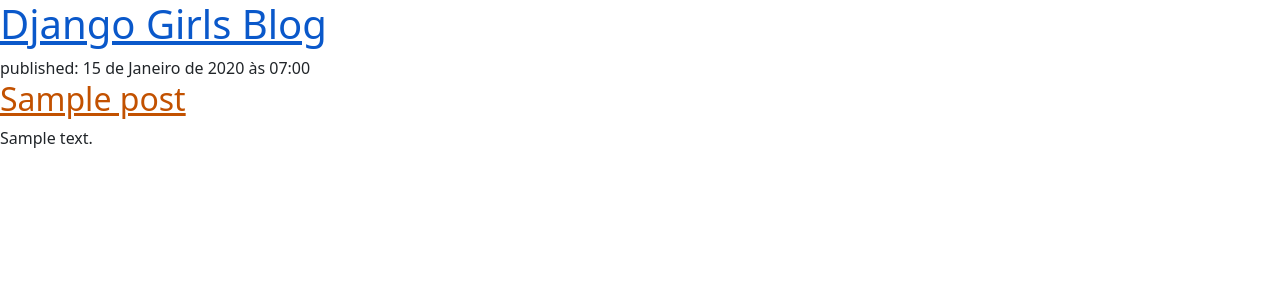
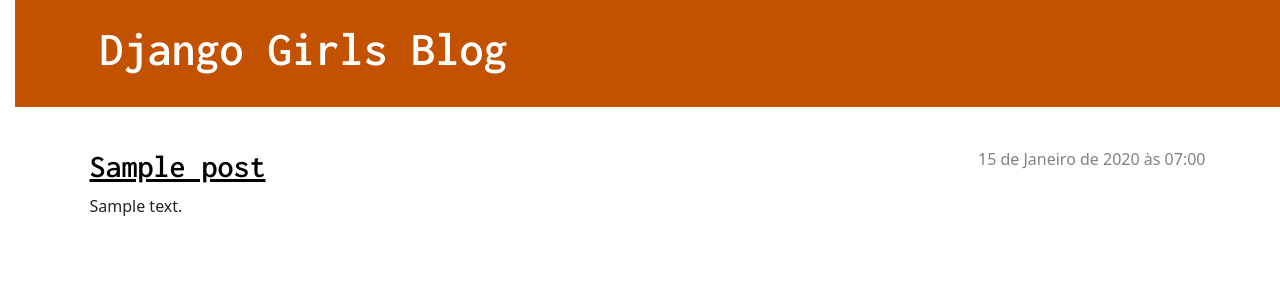
Before and after one commit to AruGarcia/my-first-blog-2.0, a Django app: page / in a window 1280 px wide. Shown: the top 300 px of the page. Run offline with Django 4.2, Linux system fonts and the light colour scheme; tables that the repository leaves empty hold one stand-in row (values such as "Sample post").

Commit message:
ADD new fonts e edit css.

```diff
--- a/mysite/blog/static/css/blog.css
+++ b/mysite/blog/static/css/blog.css
@@ -1,3 +1,79 @@
 h1 a, h2 a {
     color: #C25100;
+    font-family: 'Inconsolata', monospace;
 }
+
+body {
+    padding-left: 15px;
+}
+
+.page-header {
+    background-color: #C25100;
+    margin-top: 0;
+    margin-bottom: 40px;
+    padding: 20px 20px 20px 40px;
+}
+
+.page-header h1,
+.page-header h1 a,
+.page-header h1 a:visited,
+.page-header h1 a:active {
+    color: #ffffff;
+    font-size: 36pt;
+    text-decoration: none;
+}
+
+h1,
+h2,
+h3,
+h4 {
+    font-family: 'Lobster', cursive;
+}
+
+.date {
+    color: #828282;
+}
+
+.save {
+    float: right;
+}
+
+.post-form textarea,
+.post-form input {
+    width: 100%;
+}
+
+.top-menu,
+.top-menu:hover,
+.top-menu:visited {
+    color: #ffffff;
+    float: right;
+    font-size: 26pt;
+    margin-right: 20px;
+}
+
+.post {
+    margin-bottom: 70px;
+}
+
+.post h2 a,
+.post h2 a:visited {
+    color: #000000;
+}
+
+.post > .date,
+.post > .actions {
+    float: right;
+}
+
+.btn-secondary,
+.btn-secondary:visited {
+    color: #C25100;
+    background: none;
+    border-color: #C25100;
+}
+
+.btn-secondary:hover {
+    color: #FFFFFF;
+    background-color: #C25100;
+}
--- a/mysite/blog/templates/blog/post_list.html
+++ b/mysite/blog/templates/blog/post_list.html
@@ -1,22 +1,34 @@
 {% load static %}
 <!DOCTYPE html>
-<html>
+<html >
     <head>
         <title>Django Girls blog</title>
         <link rel="stylesheet" href="https://cdn.jsdelivr.net/npm/bootstrap@5.1.3/dist/css/bootstrap.min.css" integrity="sha384-1BmE4kWBq78iYhFldvKuhfTAU6auU8tT94WrHftjDbrCEXSU1oBoqyl2QvZ6jIW3" crossorigin="anonymous">
         <link rel="stylesheet" href="{% static 'css/blog.css' %}">
+        <link rel="preconnect" href="https://fonts.googleapis.com">
+        <link rel="preconnect" href="https://fonts.gstatic.com" crossorigin>
+        <link href="https://fonts.googleapis.com/css2?family=Inconsolata:wght@600&display=swap" rel="stylesheet">
     </head>
     <body>
-        <header>
+        <header class="page-header">
+            <div class="container">
                 <h1><a href="/">Django Girls Blog</a></h1>
+            </div>
         </header>
-
+            <main class="container">
+                <div class="row">
+                    <div class="col">
                         {% for post in posts %}
-            <article>
-                <time>published: {{ post.published_date }}</time>
+                            <article class="post">
+                                <time class="date">
+                                    {{ post.published_date }}
+                                </time>
                                 <h2><a href="">{{ post.title }}</a></h2>
                                 <p>{{ post.text|linebreaksbr }}</p>
                             </article>
                         {% endfor %}
+                    </div>
+                </div>
+            </main>
     </body>
 </html>
```
Lines whose indentation alone changed are shown as unchanged.
